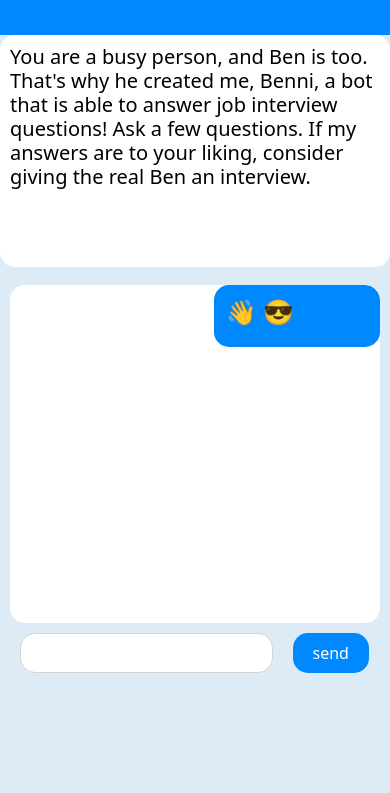
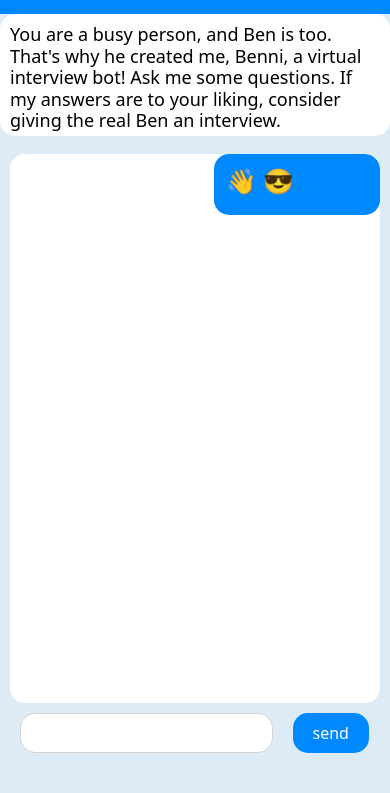
Before and after one commit to bensultan1985/benni, a plain HTML site: page index.html in a window 390 px wide. Shown: the part 51-844 px from the top of the page. Drawn offline with nearby package versions, Linux system fonts and the light colour scheme.

Commit message:
more reactive css

```diff
--- a/script.js
+++ b/script.js
@@ -1,4 +1,4 @@
-var introMsg = `You are a busy person, and Ben is too. That's why he created me, Benni, a bot that is able to answer job interview questions! Ask a few questions. If my answers are to your liking, consider giving the real Ben an interview.`
+var introMsg = `You are a busy person, and Ben is too. That's why he created me, Benni, a virtual interview bot! Ask me some questions. If my answers are to your liking, consider giving the real Ben an interview.`
 var mainContainer = document.getElementById('main-container');
 var _currentQuery = '';
 var _intel = {};
@@ -7,10 +7,11 @@ var _notSureElevated = ["Sorry, but I still don't understand. Ask me a new quest
 var _notSureLevel = _notSure;
 var _postCount = 0;
 var _respCount = 0;
+//message to console log intruders:
 console.log(`Benni: HEY!! HEY YOU! This is my private area. Can't a bot get some privacy in his own log?`)
 
 function onLoad(){
-    var introP = genElement('p', 'intro-text', '', introMsg)
+    var introP = genElement('p', 'intro-text', 'intro', introMsg)
     document.getElementById('intro-box').appendChild(introP);
 
     initBenniSys();
@@ -166,7 +167,7 @@ function genElement(type, id, className, innerHTML, value, nameAttr, otherAttr)
       }
     } else {
       if (targetPhrase.count == 1 && (arr[0] == 'greeting' || arr[0] == 'contact' || arr[0] == 'schedule' || arr[0] == 'education' || arr[0] == 'salary' || arr[0] == 'relocate' || arr[0] == 'located' || arr[0] == 'start' || arr[0] == 'salary' || arr[0] == 'remote' || arr[0] == 'projects' || arr[0] == 'resume' || arr[0] == 'goals' || arr[0] == 'presenting' || arr[0] == 'planning')) {
-        sentence = _phraseList[arr[0]].responses[0];
+        sentence = _phraseList[arr[0]].responses[getRandEl(_phraseList[arr[0]].responses)];
       } else {
         sentence = _notSureLevel[Math.floor(Math.random() * 3)];
         _notSureLevel != _notSureElevated? _notSureLevel = _notSureElevated : _notSureLevel = _notSure;
@@ -202,3 +203,27 @@ function genElement(type, id, className, innerHTML, value, nameAttr, otherAttr)
   function scrollDown() {
     document.getElementById("text-out").scrollTop = document.getElementById('text-out').scrollHeight;
   }
+
+function getRandEl(arr) {
+    return Math.floor(Math.random() * arr.length)
+}
+
+  //
+// Benni:
+// OH MY GOODNESS, First you entered my console,
+// and now you are all up in my code.
+// This is a very thorough examination.
+//
+// Since you're so interested in seeing how the sausage is made,
+// here are some fun facts about me:
+// I am a simple front-end project.
+// I was made with HTML/CSS/JS, and that's it!
+// I am more elegant than I look. Many of my functions
+// are small and reusable for when I expand and develop new features.
+// One of my favorite things about myself is My genElement() function.
+// I can easily secrete any HTML element I want.
+//
+// Lastly, I am reactive using CSS grids. I look good in browsers of all sizes.
+// Seriously, give the real Ben a call already and schedule an interview.
+// You are clearly interested in his work.
+//
--- a/style.css
+++ b/style.css
@@ -12,6 +12,8 @@ body {
     background-color: white;
     padding: 10px;
     border-radius: 15px;
+    /* max-height: auto; */
+    max-height: 150px;
 }
 
 .title {
@@ -103,6 +105,42 @@ body {
 
 }
 
+@media only screen and (max-width: 600px) {
+    .grid-container {
+        height: 100vh;
+        display: grid;
+        grid-template-columns: 1fr;
+        grid-template-rows: 1fr 2fr 10fr;
+        gap: 0px 0px;
+        grid-template-areas:
+        "gi1"
+        "gi2"
+        "gi3"
+        "gi4";
+    }
+
+    .gi1 { grid-area: gi1; }
+
+    .gi2 { grid-area: gi2; }
+
+    .gi3 {
+        grid-area: gi3;
+        overflow: auto;
+
+    }
+
+    .gi4 { grid-area: gi4; }
+
+    intro-box {
+        margin-top: 10px;
+    }
+
+    .intro {
+        font-size: 18px;
+    }
+
+}
+
 
 @media screen and (max-width: 823px) {
     .grid-container {
```
